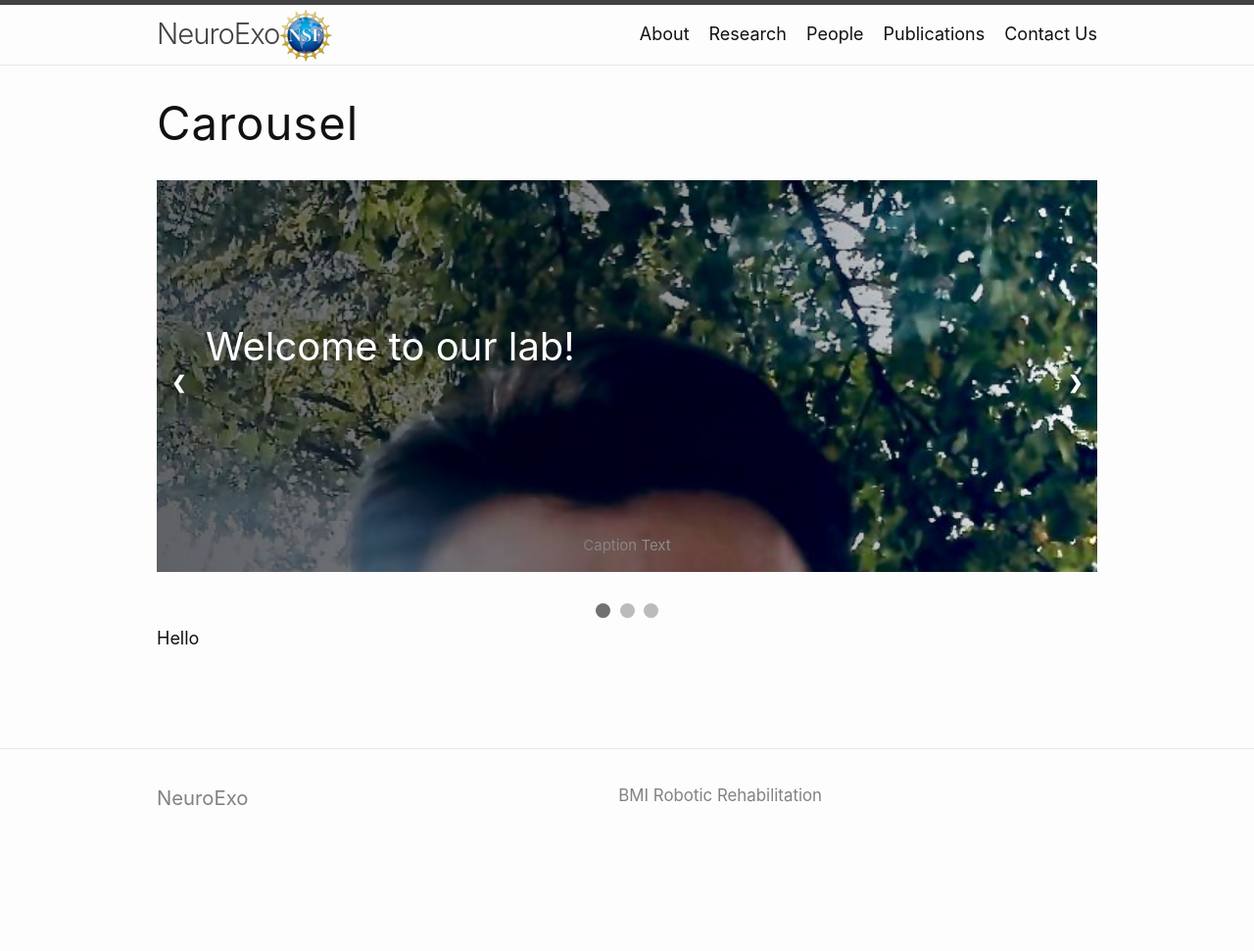
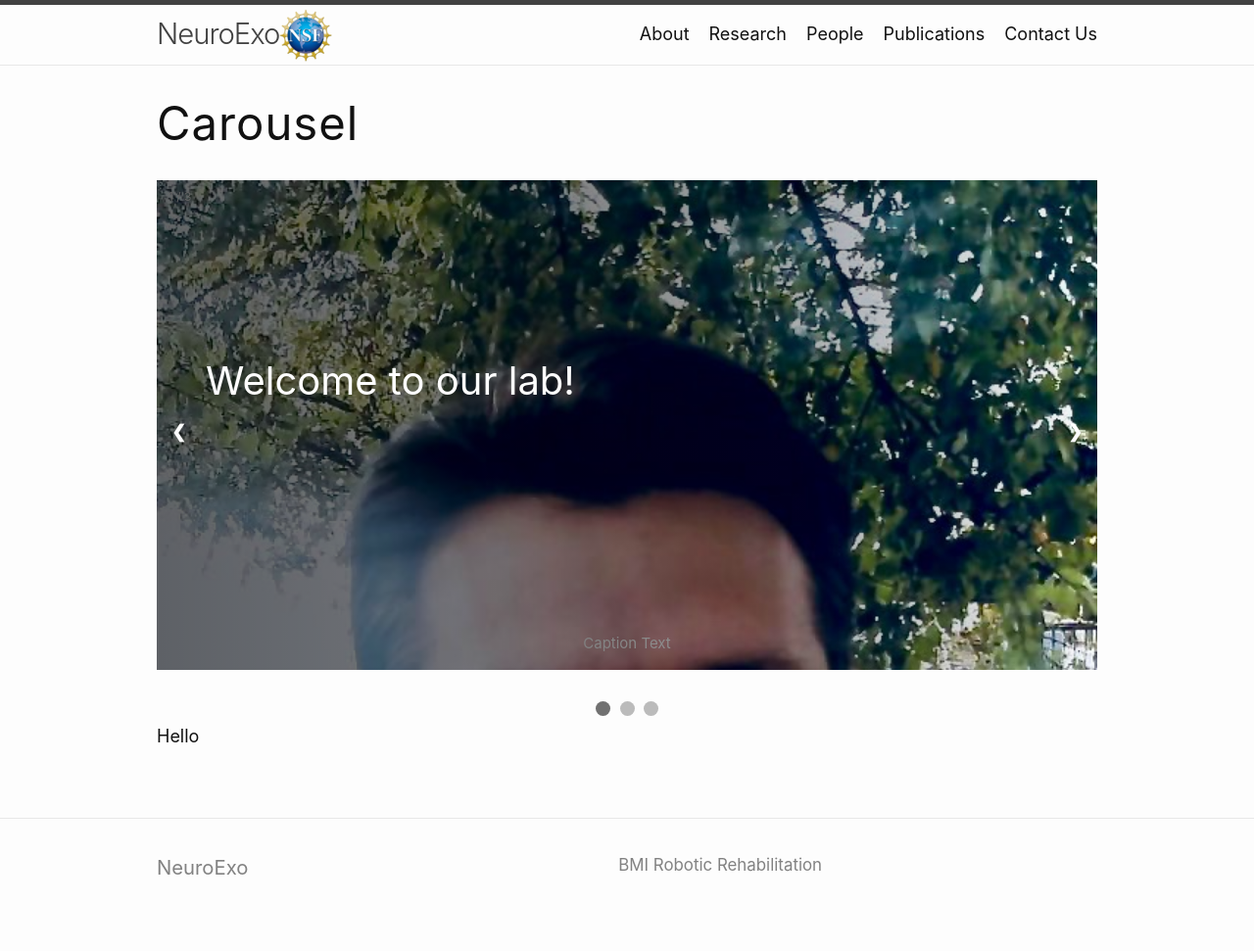
Before and after one commit to arcraik/neuroexo-website, a Jekyll site: the page built from carousel.md, in a window 1280 px wide. Shown: the whole page at 98% size. Built offline with Jekyll 4.4.1, drawn with Linux system fonts in a browser that asks for light colours; before the commit the page ends 900 px from its top, so only the background shows below that.

Commit message:
Update _base.scss

```diff
--- a/_sass/minima/_base.scss
+++ b/_sass/minima/_base.scss
@@ -74,7 +74,10 @@ img.section {
 }
 
 
-
+div.section {
+  overflow: auto;
+  padding: 10px;
+}
 
 
 /**
@@ -451,7 +454,7 @@ img.content {
 
 .slideshow-container {
   max-width: 1100px;
-  height: 400px;
+  height: 500px;
   overflow: hidden;
   position: relative;
   margin: auto;
```
